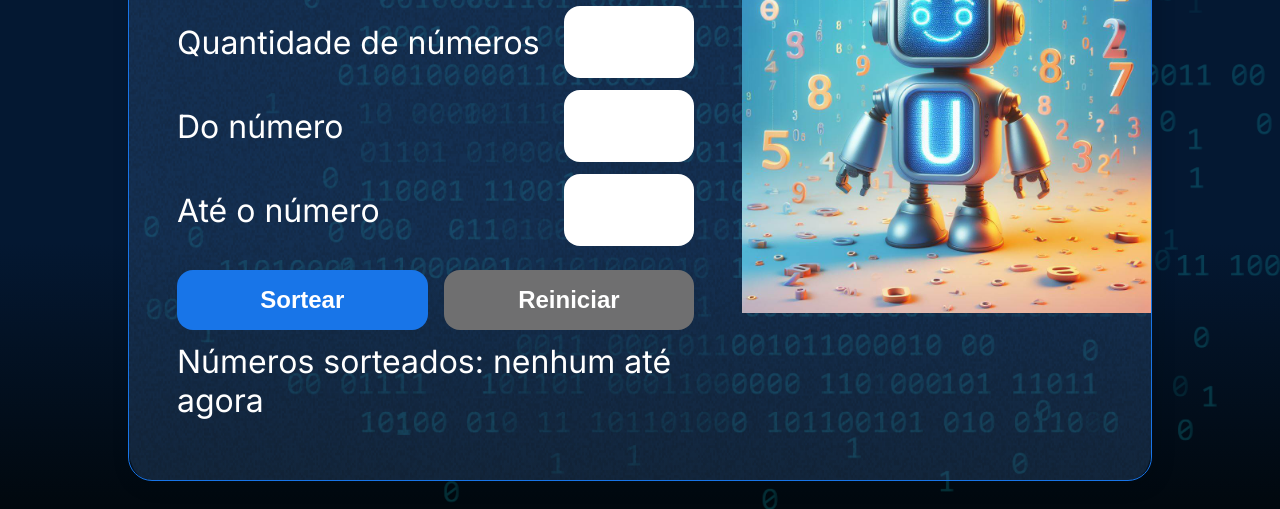
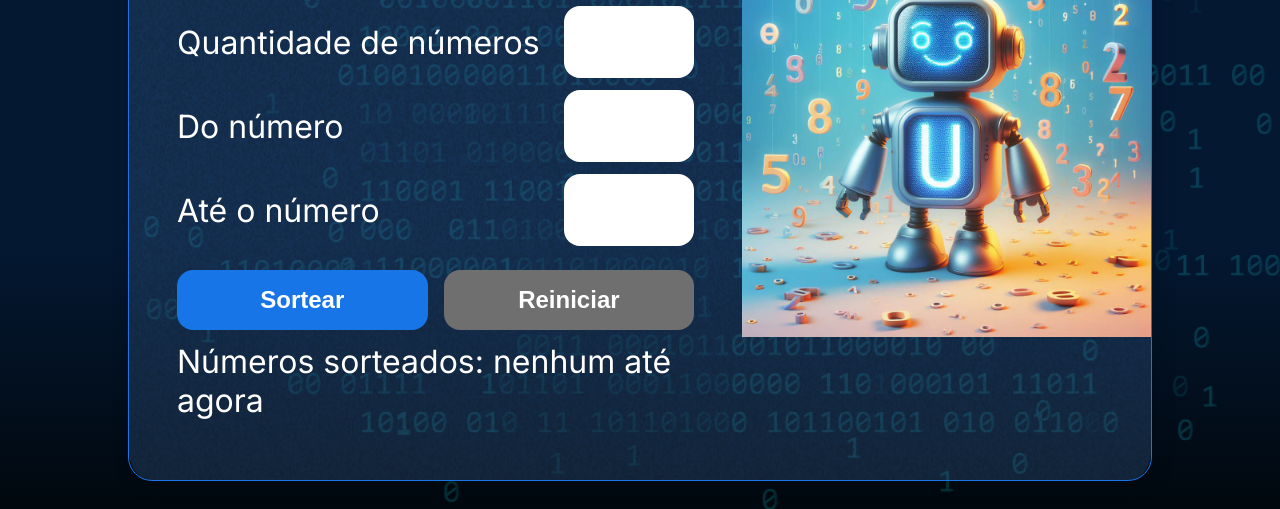
Before and after one commit to Herbeno/sorteador-de-numeros, a plain HTML site: page index.html in a window 1280 px wide. Shown: the part 291-800 px from the top of the page. Drawn offline with Linux system fonts and the light colour scheme.

Commit message:
Update style.css

```diff
--- a/style.css
+++ b/style.css
@@ -133,7 +133,7 @@ h1 {
 .container__robo {
     max-width: 40%;
     height: auto;
-    margin-top: rem;
+    margin-top: 3rem;
 }
 
 button:disabled {
```
